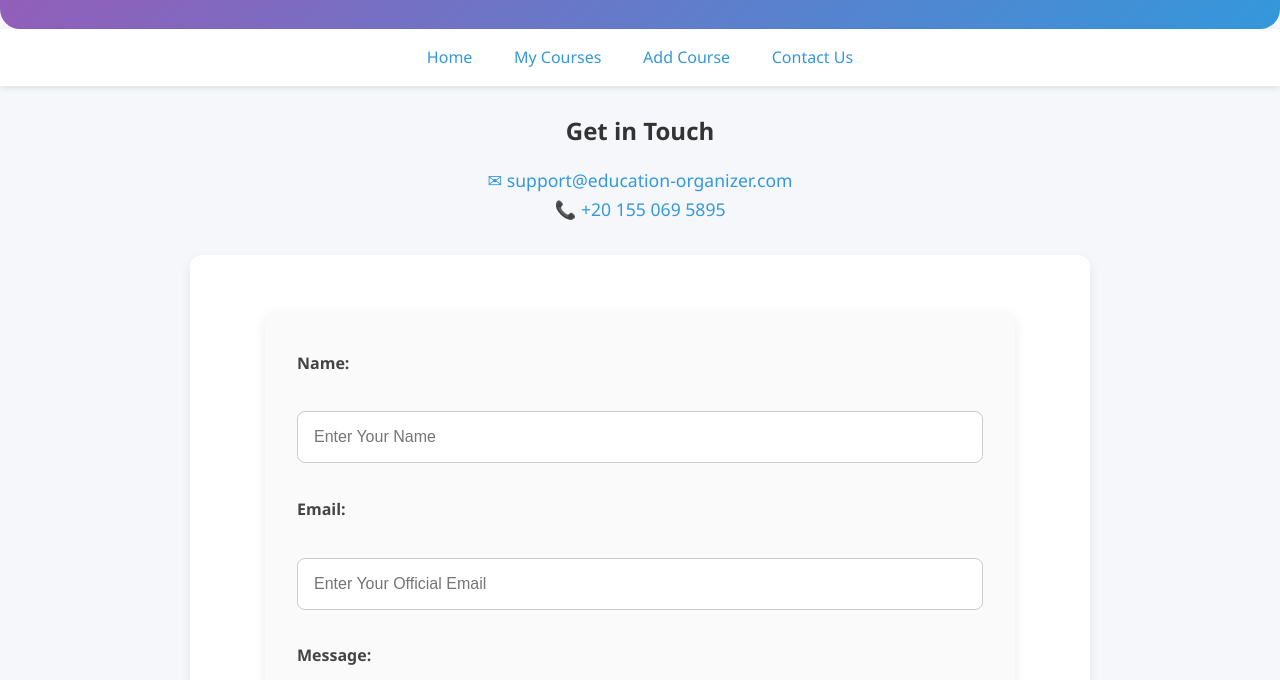
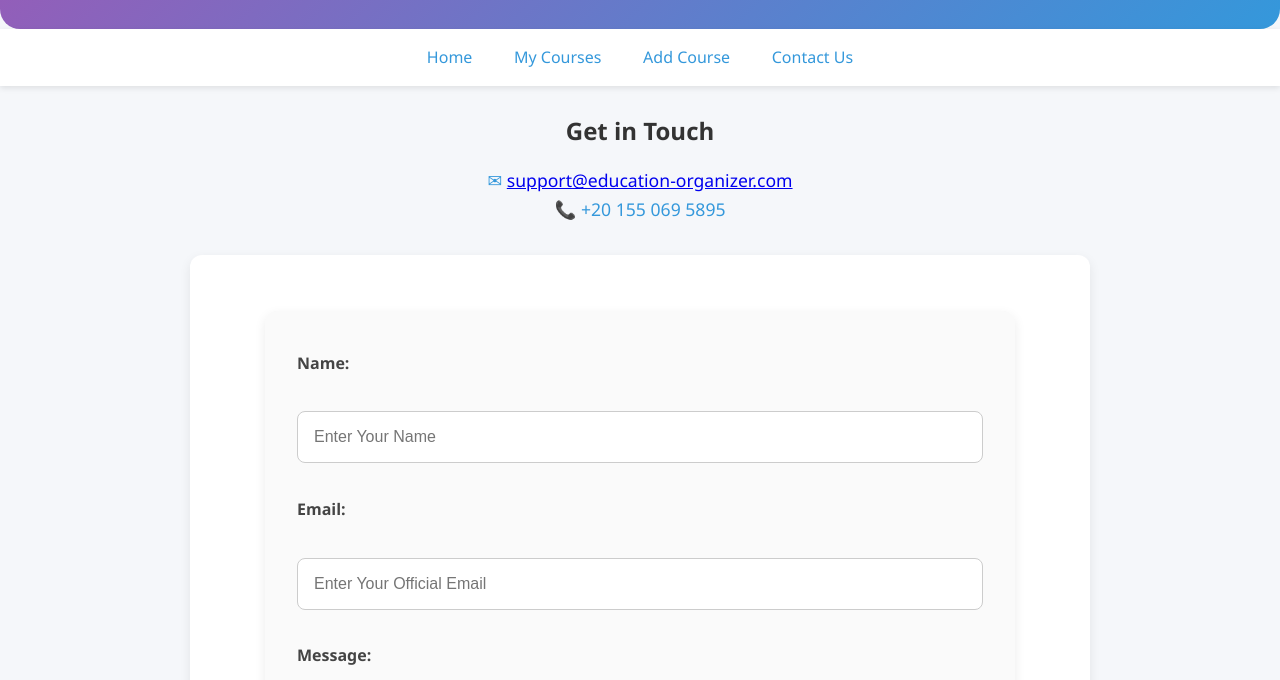
Before and after one commit to ibrahim-shepl/portfolio, a plain HTML site: page contact.html in a window 1280 px wide. Shown: the part 120-800 px from the top of the page. Drawn offline with Linux system fonts and the light colour scheme.

Commit message:
Add files via upload

```diff
--- a/contact.html
+++ b/contact.html
@@ -35,7 +35,12 @@
             <h2>Get in Touch</h2>
 
             <div class="contact-info">
-                <p>&#9993; support@education-organizer.com</p>
+                <p>
+                    &#9993;
+                    <a href="mailto:support@education-organizer.com" title="send message to me">
+                        support@education-organizer.com
+                    </a>
+                </p>
                 <p>&#128222; +20 155 069 5895</p>
             </div>
 
```
